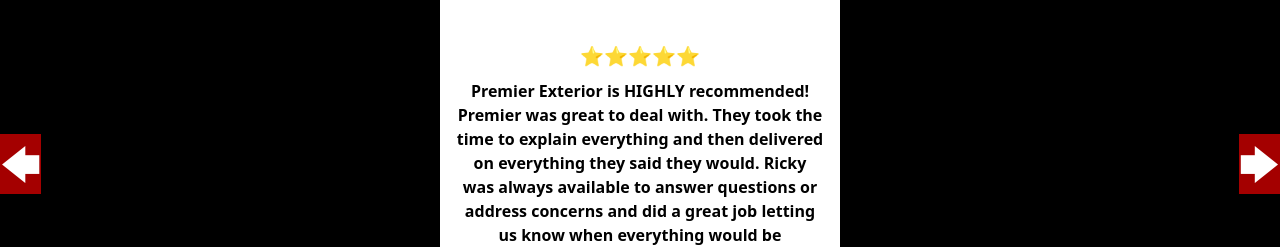
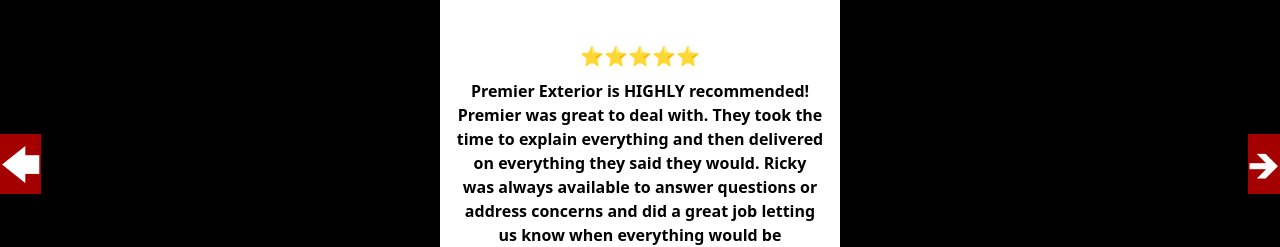
Before and after one commit to nicoleables/Premier-Exterior-Contruction, a React (Vite) app: page /barnpage in a window 1280 px wide. Shown: the part 2020-2267 px from the top of the page. Built offline with nearby package versions, Linux system fonts and the light colour scheme.

Commit message:
Update Reviews.jsx

```diff
--- a/src/Layout/Reviews.jsx
+++ b/src/Layout/Reviews.jsx
@@ -38,7 +38,7 @@
           <div className="stars">⭐⭐⭐⭐⭐</div>
           <p>{reviews[currentSlide]}</p>
         </div>
-        <button className="arrow right-arrow" onClick={nextSlide}>🡆</button>
+        <button className="arrow right-arrow" onClick={nextSlide}>🡺</button>
       </div>
       <div className="leavereviewbox">
         <div className="review-container">
```
